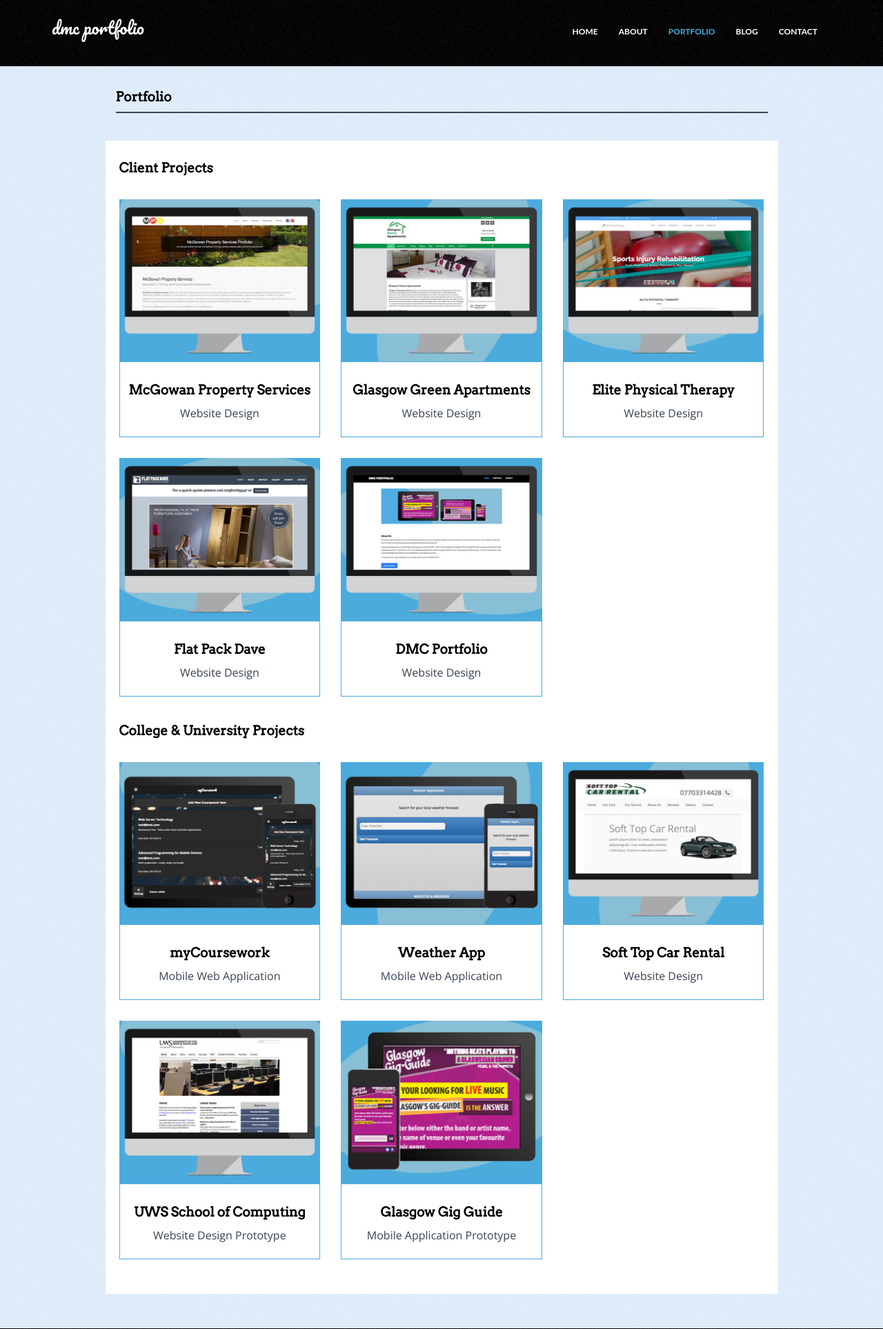
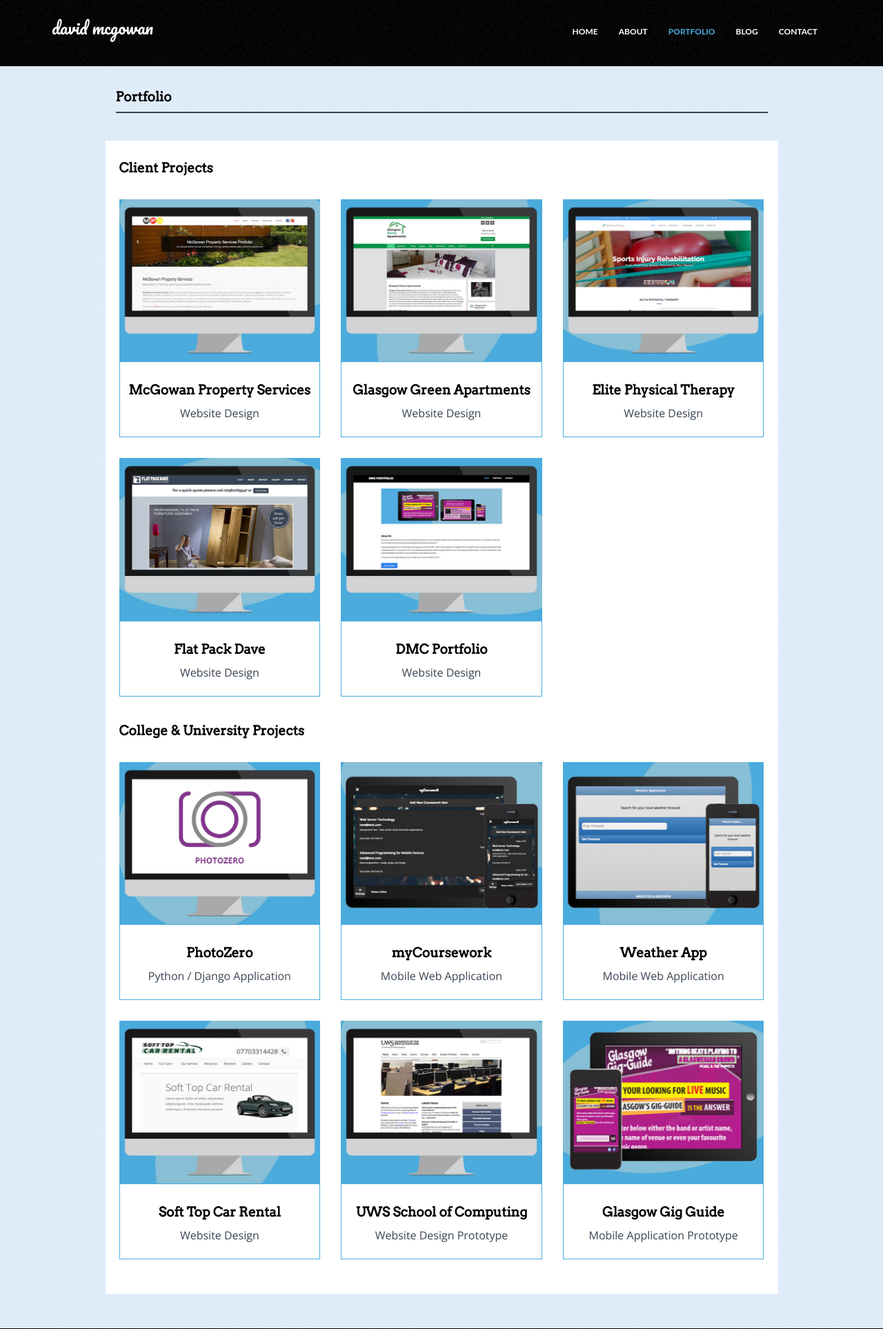
Before and after one commit to davidmcg1985/dmcportfolio, a PHP site: page /portfolio.html in a window 1280 px wide. Shown: the top 1927 px of the page at 69% size. Run offline with PHP 8.4, Linux system fonts and the light colour scheme; some libraries are stand-ins or nearby versions.

Commit message:
small style supdates

```diff
--- a/contact.html
+++ b/contact.html
@@ -51,7 +51,7 @@
             <span class="icon-bar"></span>
             <span class="icon-bar"></span>
           </button>
-            <a class="navbar-brand" href="index.php">DMC PORTFOLIO</a>
+            <a class="navbar-brand logo-spin" href="index.php">David McGowan</a>
         </div>
         <div class="navbar-collapse collapse navbar-right">
           <ul class="nav navbar-nav">
--- a/css/style.css
+++ b/css/style.css
@@ -119,6 +119,18 @@
     line-height: 21px;
     height: 85px;
     text-transform: lowercase;
+}
+
+.logo-spin {
+    -webkit-transition: -webkit-transform .8s ease-in-out;
+    -ms-transition: -ms-transform .8s ease-in-out;
+    transition: transform .8s ease-in-out;
+}
+
+.logo-spin:hover {
+    transform:rotate(360deg);
+    -ms-transform:rotate(360deg);
+    -webkit-transform:rotate(360deg);
 }
 
 .navbar-header .navbar-brand {
--- a/portfolio.html
+++ b/portfolio.html
@@ -24,7 +24,7 @@
       <link href="css/style.css" rel="stylesheet">
       <link href="css/font-awesome.min.css" rel="stylesheet">
 
-      <!-- favicon & mobile icons --->
+      <!-- favicon & mobile icons -->
       <link rel="icon" href="img/icons/dmc32x32.png" sizes="32x32" /><!-- 32x32 -->
       <link rel="icon" href="img/icons/dmc192x192.png" sizes="192x192" /><!-- 192x192 -->
       <link rel="apple-touch-icon-precomposed" href="img/icons/dmc180x180.png"><!-- 180x180 -->
@@ -51,7 +51,7 @@
             <span class="icon-bar"></span>
             <span class="icon-bar"></span>
           </button>
-            <a class="navbar-brand" href="index.php">DMC PORTFOLIO</a>
+            <a class="navbar-brand logo-spin" href="index.php">David McGowan</a>
         </div>
         <div class="navbar-collapse collapse navbar-right">
           <ul class="nav navbar-nav">
@@ -457,6 +457,79 @@
                  <br/>
                  <div class="row content-row">
 
+                     <!-- *** PHOTOZERO STARTS *** -->
+                     <div class="col-xs-12 col-md-4 col-sm-4 portSection">
+                         <div class="image-box">
+                             <div class="overlay-container">
+                                 <img src="img/portfolio/portfolio-photozero.jpg" alt="photozero">
+                                 <a class="overlay" data-toggle="modal" data-target=".photozero-modal">
+                                     <i class="fa fa-link"></i>
+                                 </a>
+
+                                 <!-- *** MODAL STARTS *** -->
+                                 <div class="modal fade photozero-modal" tabindex="-1" role="dialog" aria-labelledby="dmc-modal">
+                                     <div class="modal-dialog modal-lg">
+                                         <div class="modal-content">
+                                             <div class="modal-header">
+                                                 <button type="button" class="close" data-dismiss="modal" aria-label="Close"><span aria-hidden="true">&times;</span></button>
+                                                 <h4 class="modal-title" id="photozeroModalLabel">PhotoZero</h4>
+                                             </div>
+
+                                             <div class="modal-body">
+                                                 <div class="row">
+                                                     <div class="col-md-6">
+                                                         <img src="img/portfolio/coursework/photozero-desk.jpg" alt="photozero">
+                                                     </div>
+                                                 </div>
+
+                                                 <br/>
+                                                 <p>PhotoZero is an application developed using a Python web framework called Django. The concept behind the application allows users to upload, update, delete photographs to a timeline where other users can freely download, comment on and like or favourite the photos all under the Creative Commons Zero (CC0) license.</p>
+                                                 <p>Feel free to check it out my prototype at <a href="http://www.photozero.co.uk" target="_blank">www.photozero.co.uk</a> or <a href="http://178.62.123.12" target="_blank">178.62.123.12</a> and if you want you can give me some feedback - <a href="mailto:david@dmcportfolio.co.uk" target="_blank">david@dmcportfolio.co.uk</a></p>
+                                                 <br/>
+
+                                                 <ul class="list-group skills">
+                                                     <li class="list-group-item active">
+                                                         Technologies Used
+                                                     </li>
+                                                     <li class="list-group-item">
+                                                         HTML5 &amp; CSS
+                                                     </li>
+                                                     <li class="list-group-item">
+                                                         Python / Django
+                                                     </li>
+                                                     <li class="list-group-item">
+                                                         PostgreSQL
+                                                     </li>
+                                                     <li class="list-group-item">
+                                                         Heroku
+                                                     </li>
+                                                     <li class="list-group-item">
+                                                         JavaScript / jQuery
+                                                     </li>
+                                                 </ul>
+
+                                                 <br/>
+                                                 <p><strong>URL:</strong> <a href="http://www.photozero.co.uk" target="_blank">www.photozero.co.uk</a></p>
+                                             </div>
+
+                                             <div class="modal-footer">
+                                                 <a href="http://www.photozero.co.uk" target="_blank" class="btn btn-primary">Visit Website</a>
+                                                 <button type="button" data-dismiss="modal" class="btn btn-primary">Close</button>
+                                             </div>
+                                         </div>
+                                     </div>
+                                 </div>
+                                 <!-- *** MODAL ENDS *** -->
+
+                             </div>
+                         </div>
+                         <div class="portfolioInfo centered">
+                             <h4>PhotoZero</h4>
+                             <p>Python / Django Application</p>
+                         </div>
+                     </div>
+                     <!-- *** MY COURSEWORK ENDS *** -->
+
                      <!-- *** MY COURSEWORK STARTS *** -->
                      <div class="col-xs-12 col-md-4 col-sm-4 portSection">
                          <div class="image-box">
@@ -848,9 +921,9 @@
                     <div class="hline-w"></div>
                     <p>
                         <a href="http://www.facebook.com/ayeamdavid" target="_blank"><i class="fa fa-facebook-square"></i></a>
-                        <a href="http://twitter.com/ayeamdavid" target="_blank"><i class="fa fa-twitter-square"></i></a>
+                        <a href="https://twitter.com/davidwtmcg" target="_blank"><i class="fa fa-twitter-square"></i></a>
                         <a href="https://plus.google.com/u/0/116750043333180629543" target="_blank"><i class="fa fa-google-plus-square"></i></a>
-                        <a href="http://www.linkedin.com/pub/david-mcgowan/68/761/97" target="_blank"><i class="fa fa-linkedin-square"></i></a>
+                        <a href="https://www.linkedin.com/in/davidmcg1985" target="_blank"><i class="fa fa-linkedin-square"></i></a>
                         <a href="https://github.com/davidmcg1985" target="_blank"><i class="fa fa-github"></i></a>
                     </p>
                 </div>
--- a/sendcontact.php
+++ b/sendcontact.php
@@ -5,7 +5,7 @@
 $field_tel = $_POST['phone'];
 $field_message = $_POST['message'];
 
-$mail_to = 'davidmcg@live.co.uk, dmcgweb101@gmail.com';
+$mail_to = 'david@dmcportfolio.co.uk, dmcgweb101@gmail.com';
 $subject = 'Enquiry from a dmcportfolio.co.uk visitor '.$field_name;
 
 $body_message = 'You have received an enquiry'."\n";
```
Also changed, not shown: about.html (+12 -6 lines), index.php (+6 -6 lines), img/portfolio/coursework/photozero-desk.jpg (added), img/portfolio/portfolio-photozero.jpg (added), 6 other files.
